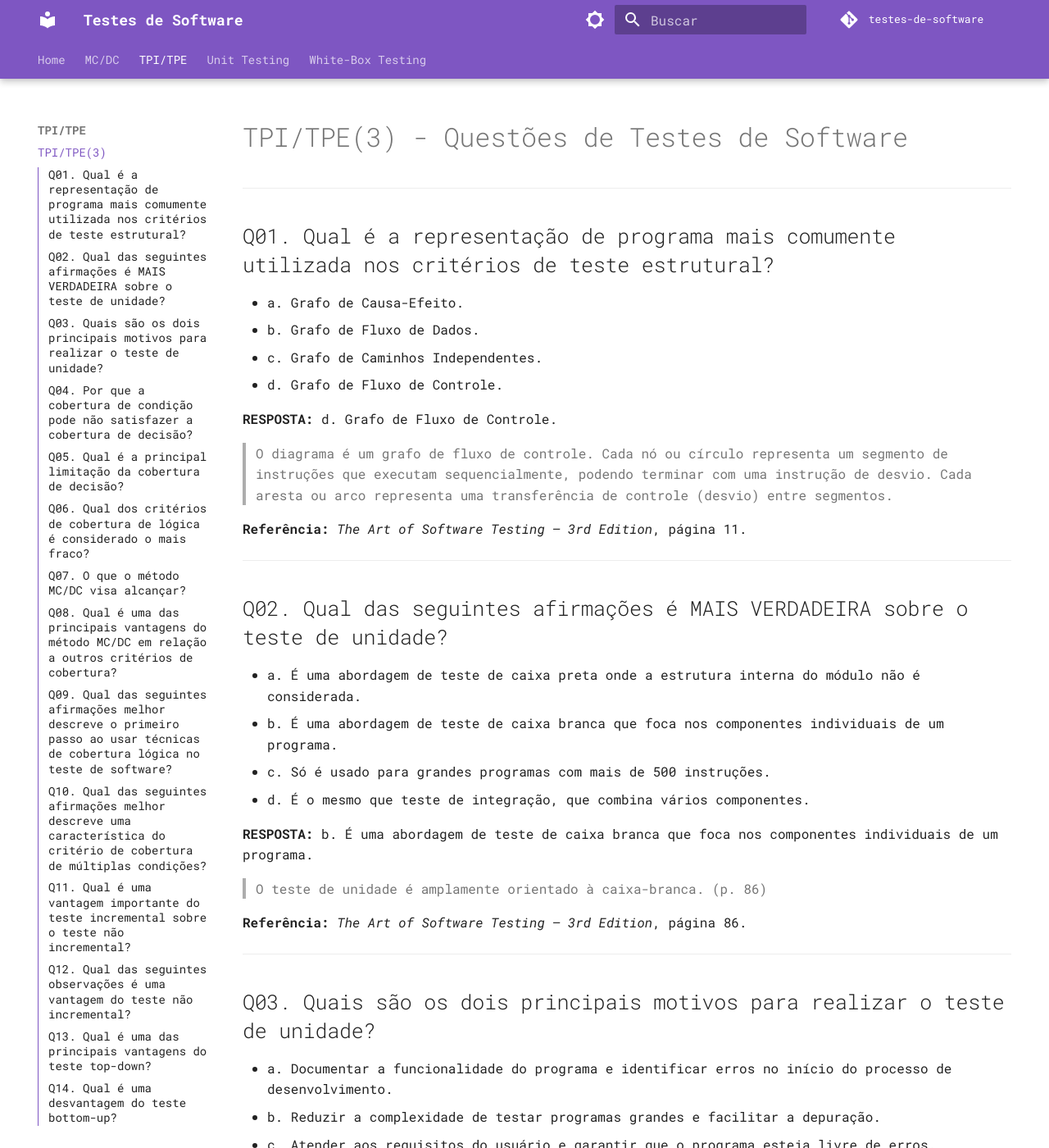
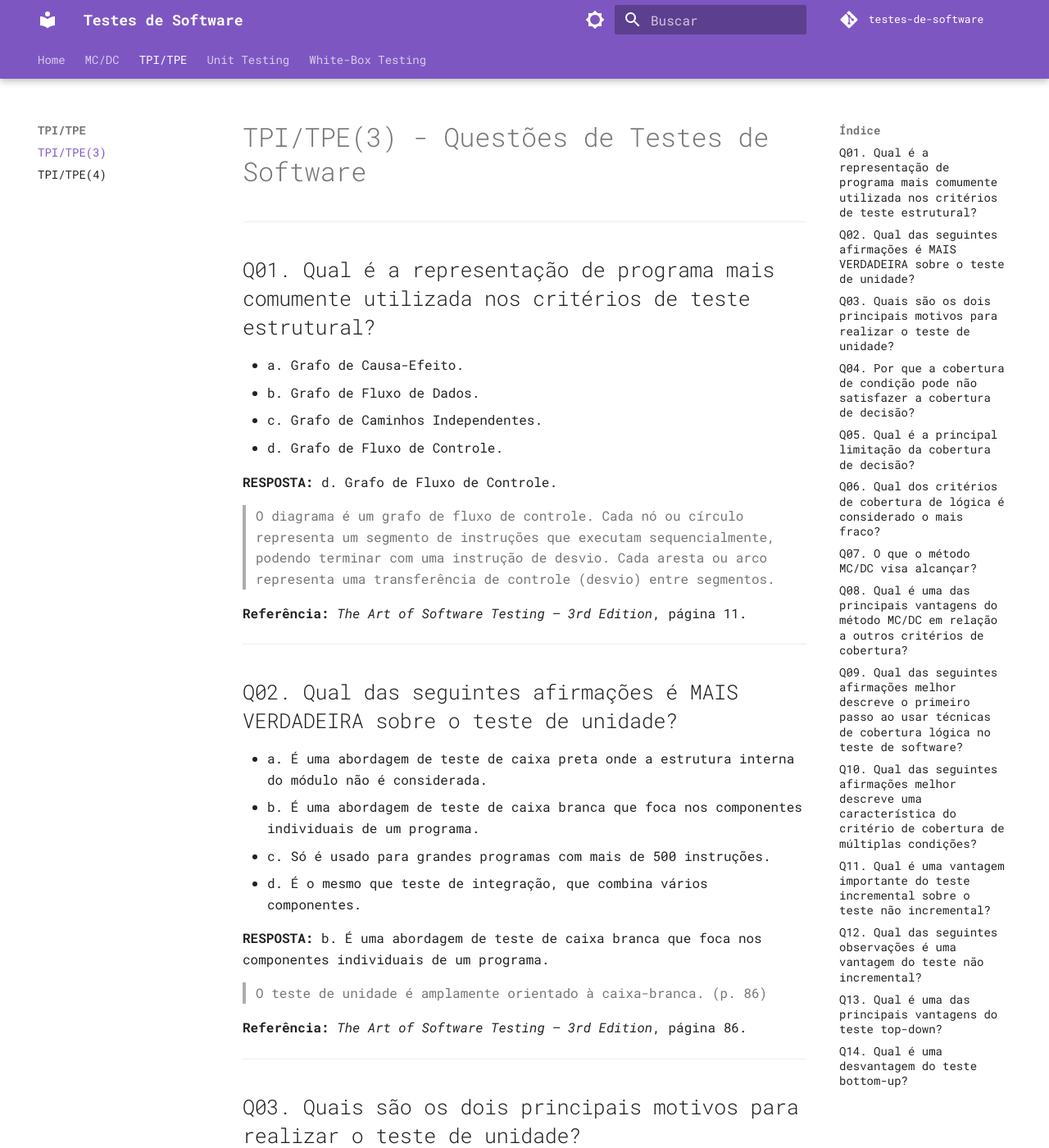
Before and after one commit to arthurrochamoreira/Testes-de-Software, an MkDocs documentation site: the page built from docs/tpi_tpe/tpi3_tpe3.md, in a window 1280 px wide and 1400 px high. Shown: the whole window at 82% size. Built offline with MkDocs 1.6.1 and Material for MkDocs 9.7.7, drawn with Linux system fonts in a browser that asks for light colours; comment, search, counter and statistics services are not loaded.

```diff
--- /dev/null
+++ b/docs/css/custom.css
@@ -0,0 +1,3 @@
+.md-main__inner {
+  min-width: 95vw;
+}
--- a/mkdocs.yml
+++ b/mkdocs.yml
@@ -1,6 +1,8 @@
 site_name: Testes de Software
 repo_url: https://github.com/arthurrochamoreira/Testes-de-Software
 repo_name: testes-de-software
+extra_css:
+  - css/custom.css
 
 plugins:
   - search
@@ -16,8 +18,8 @@
     - navigation.top
     - navigation.footer
     - navigation.sections
-    - navigation.expand
-    - toc.integrate
+    - navigation.index
+    #- toc.integrate
     - search.suggest
     - search.highlight
     - content.code.annotate
@@ -53,10 +55,10 @@
   - MC/DC:
       - Modified Condition/Decision Coverage (MC/DC): aae3/mc_dc.md
   # - AAE:
-    # - AAE3: aae3/aae3.md
+  # - AAE3: aae3/aae3.md
   - TPI/TPE:
-    - TPI/TPE(3): tpi_tpe/tpi3_tpe3.md
-    - TPI/TPE(4): tpi_tpe/tpi4_tpe4.md
+      - TPI/TPE(3): tpi_tpe/tpi3_tpe3.md
+      - TPI/TPE(4): tpi_tpe/tpi4_tpe4.md
   - Unit Testing:
       - Teste de Unidade: aae3/unit_test.md
   - White-Box Testing:
```
